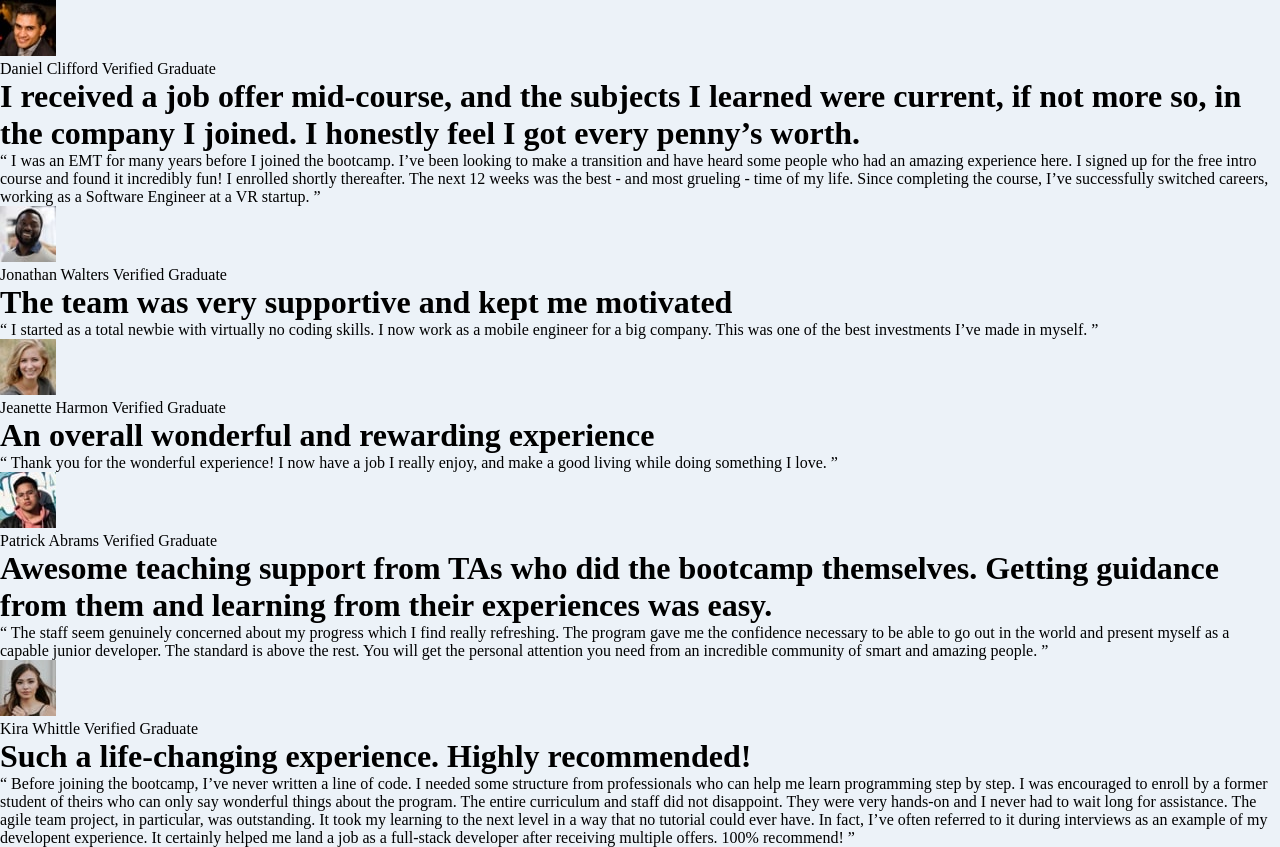
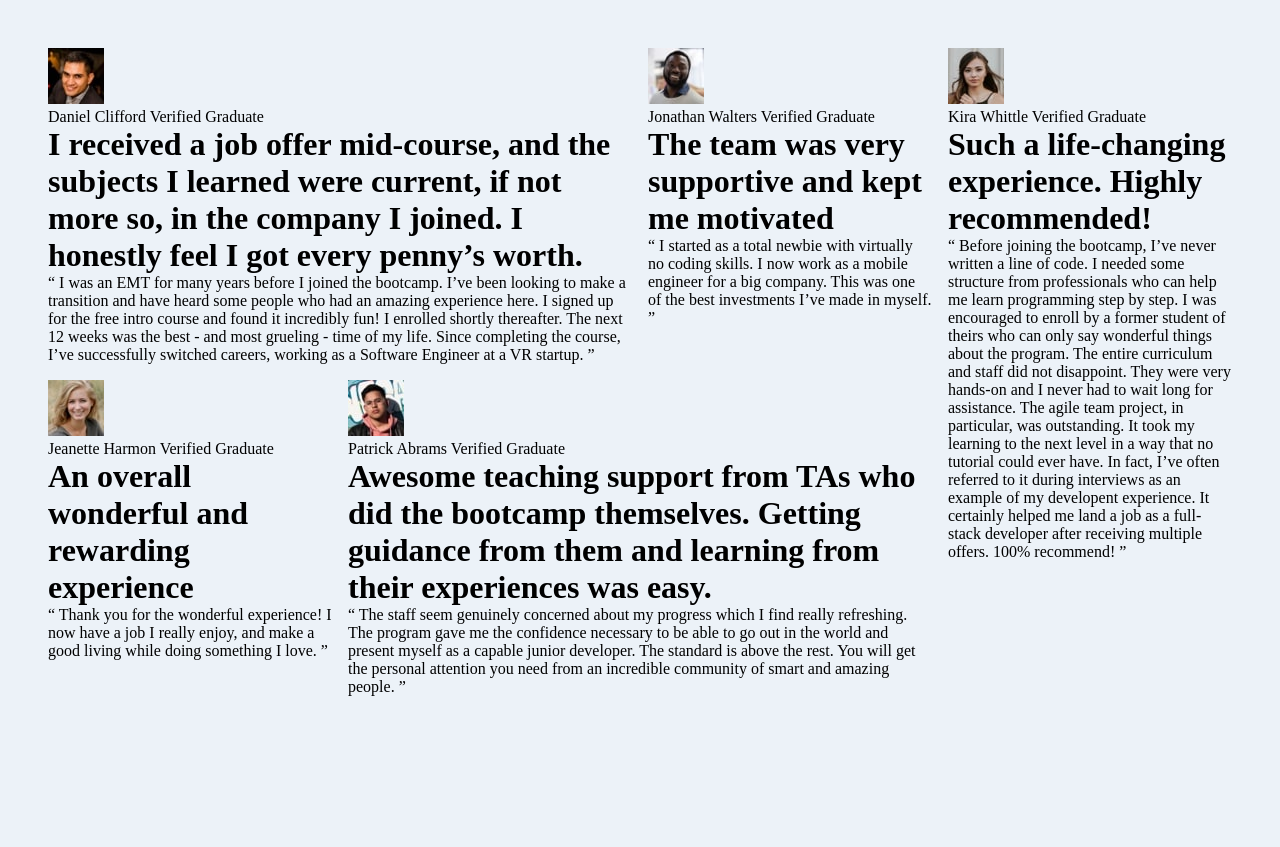
Before and after one commit to Neel-07/Testimonials-Grid-Section, a plain HTML site: page index.html in a window 1280 px wide. After the commit the page ends 800 px from the top, so only its background shows below. Drawn offline with Linux system fonts and the light colour scheme.

Commit message:
grid done

```diff
--- a/index.html
+++ b/index.html
@@ -56,48 +56,7 @@
       </div>
     </div>
 
-
     <div class="card3">
-      <img src="./images/image-jeanette.jpg" alt="image-jeanette">
-      <div class="author">
-        <span>
-          Jeanette Harmon
-        </span>
-        <span>
-          Verified Graduate
-        </span>
-      </div>
-      <div class="content">
-        <h1>
-          An overall wonderful and rewarding experience
-        </h1>
-        <p> “ Thank you for the wonderful experience! I now have a job I really enjoy, and make a good living
-          while doing something I love. ”</p>
-      </div>
-    </div>
-
-
-    <div class="card4">
-      <img src="./images/image-patrick.jpg" alt="image-patrick">
-      <div class="author">
-        <span>
-          Patrick Abrams
-        </span>
-        <span>
-          Verified Graduate
-        </span>
-      </div>
-      <div class="content">
-        <h1>Awesome teaching support from TAs who did the bootcamp themselves. Getting guidance from them and
-          learning from their experiences was easy.</h1>
-        <p>“ The staff seem genuinely concerned about my progress which I find really refreshing. The program
-          gave me the confidence necessary to be able to go out in the world and present myself as a capable
-          junior developer. The standard is above the rest. You will get the personal attention you need from
-          an incredible community of smart and amazing people. ”</p>
-      </div>
-    </div>
-
-    <div class="card5">
       <img src="./images/image-kira.jpg" alt="image-kira">
       <div class="author">
         <span>
@@ -119,6 +78,47 @@
           100% recommend! ”</p>
       </div>
     </div>
+    <div class="card4">
+      <img src="./images/image-jeanette.jpg" alt="image-jeanette">
+      <div class="author">
+        <span>
+          Jeanette Harmon
+        </span>
+        <span>
+          Verified Graduate
+        </span>
+      </div>
+      <div class="content">
+        <h1>
+          An overall wonderful and rewarding experience
+        </h1>
+        <p> “ Thank you for the wonderful experience! I now have a job I really enjoy, and make a good living
+          while doing something I love. ”</p>
+      </div>
+    </div>
+
+
+    <div class="card5">
+      <img src="./images/image-patrick.jpg" alt="image-patrick">
+      <div class="author">
+        <span>
+          Patrick Abrams
+        </span>
+        <span>
+          Verified Graduate
+        </span>
+      </div>
+      <div class="content">
+        <h1>Awesome teaching support from TAs who did the bootcamp themselves. Getting guidance from them and
+          learning from their experiences was easy.</h1>
+        <p>“ The staff seem genuinely concerned about my progress which I find really refreshing. The program
+          gave me the confidence necessary to be able to go out in the world and present myself as a capable
+          junior developer. The standard is above the rest. You will get the personal attention you need from
+          an incredible community of smart and amazing people. ”</p>
+      </div>
+    </div>
+
+
 
 
   </main>
--- a/style.css
+++ b/style.css
@@ -6,4 +6,38 @@
 
 body{
     background-color: hsl(210, 46%, 95%);
+    /* height:100vh; */
+    /* width:100vw; */
+    display:flex;
+    justify-content: center;
+    align-items: center;
+    padding: 3rem;
 }
+
+main{
+   display:grid;
+   grid-template-columns:repeat(4,1fr);
+   gap: 1rem ;
+}
+
+.card1{
+   grid-column: 1/3;
+}
+
+.card2{
+
+}
+
+.card3{
+    grid-column: 4/5;
+    grid-row: 1/3;
+}
+
+.card4{
+
+}
+
+.card5{
+    grid-column-start: 2;
+    grid-column-end: 4;
+}
```
